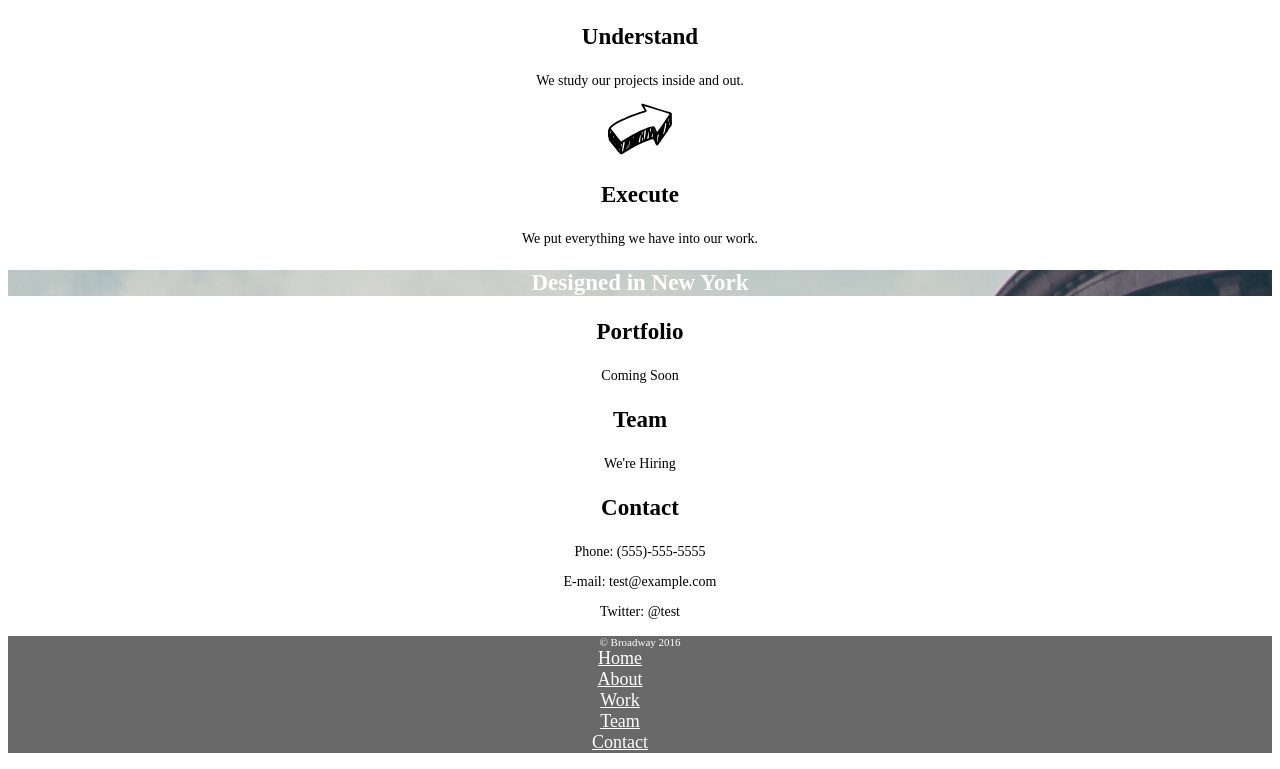
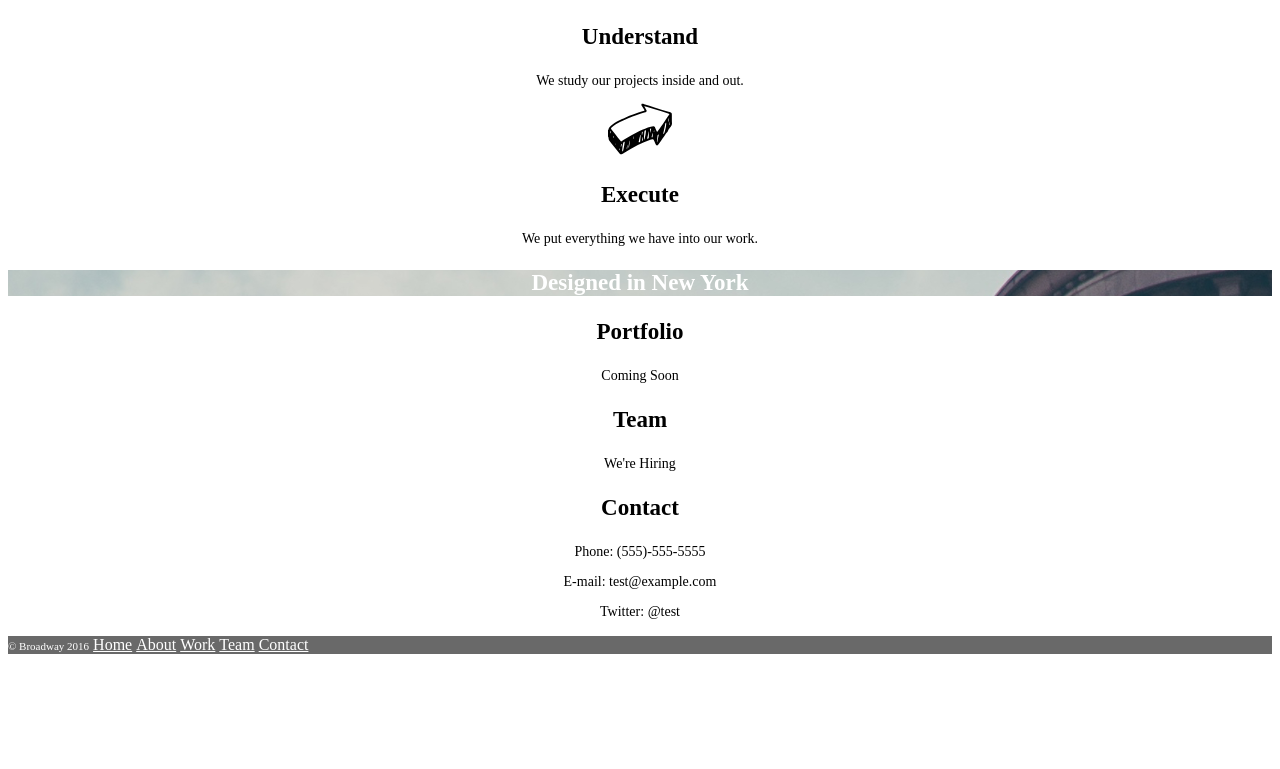
Before and after one commit to shawnmjones3/broadway, a plain HTML site: page index.html in a window 1280 px wide. Shown: the part 579-1348 px from the top of the page. After the commit the page ends 1249 px from the top, so only its background shows below. Drawn offline with Linux system fonts and the light colour scheme.

Commit message:
Finished project.

```diff
--- a/index.html
+++ b/index.html
@@ -54,9 +54,8 @@
 	</div>
 </body>
 <!--Begin footer-->
-	<div class="footer">
-		<nav>
-			<ul>
+	<footer>
+		<ul>
 				<li id="copyright">&copy; Broadway 2016</li>
 				<li><a href="#home">Home</a></li>
 				<li><a href="#about">About</a></li>
@@ -64,6 +63,5 @@
 				<li><a href="#team">Team</a></li>
 				<li><a href="#contact">Contact</a></li>
 			</ul>
-		</nav>
-	</div>
+	</footer>
 </html>
--- a/resources/css/style.css
+++ b/resources/css/style.css
@@ -44,19 +44,24 @@ p {
 	background-image: url("../images/the-flatiron-building.png");
 }
 
-.footer {
-	text-align: left;
+#copyright {
+	font-size: 11px;
+}
+
+footer {
 	background-color: dimgray;
 }
 
-.footer ul {
+footer ul {
+	text-align: left;
 	padding: 0 0;
 }
 
-.footer li a {
-	display: inline;
+footer ul li {
+	display: inline-block;
+	color: white;
 }
 
-#copyright {
-	font-size: 11px;
+footer ul li a {
+	color: white;
 }
```
